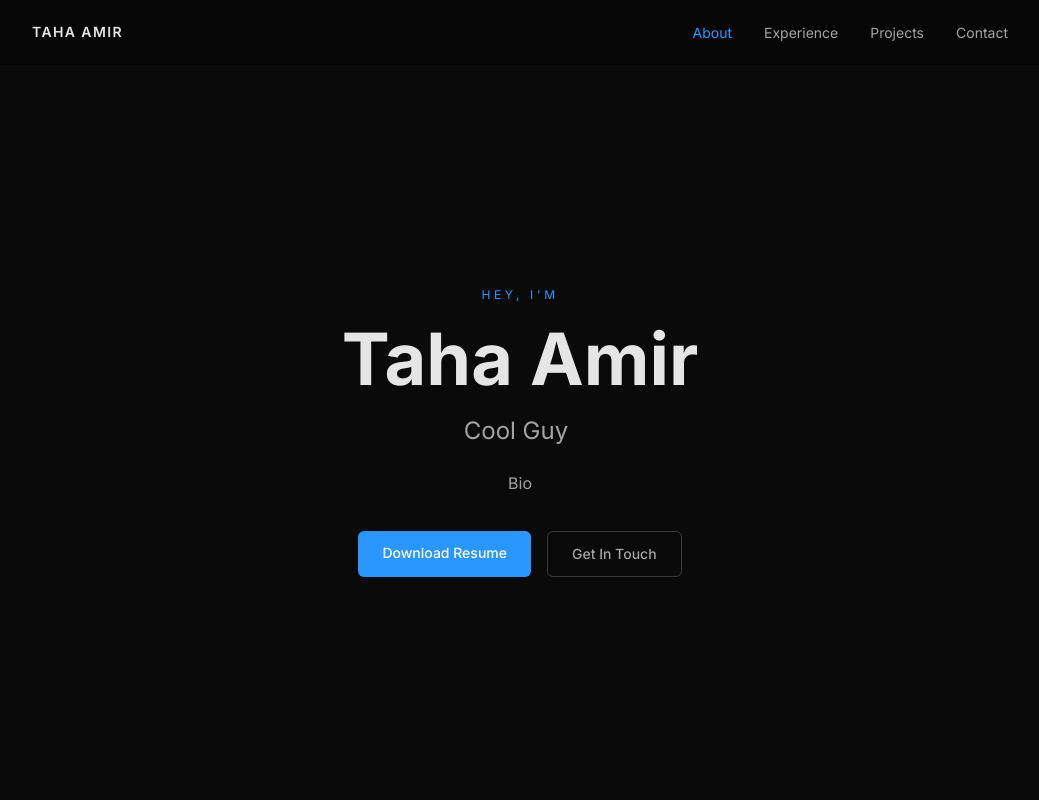
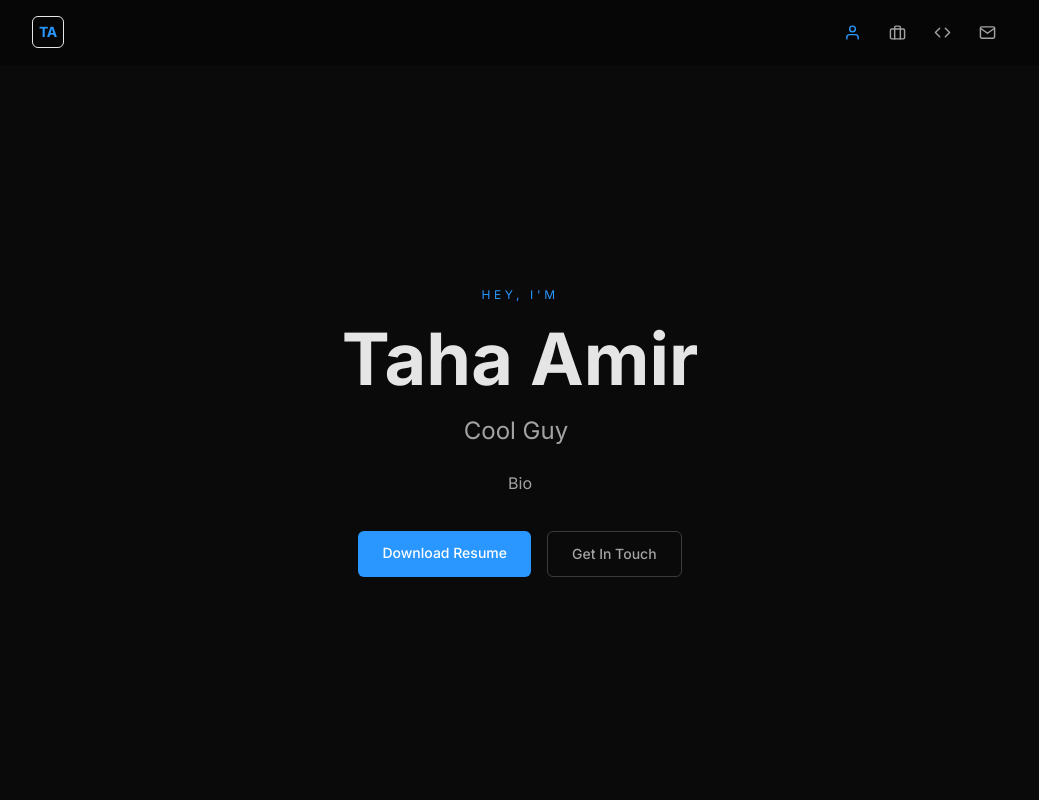
Before and after one commit to tahaamir25/TahaPortfolioWebsite, a Next.js app: page / in a window 1280 px wide. Shown: the top 800 px of the page, without its empty margins (120-1159 px from the left). Built offline with nearby package versions, Linux system fonts and the light colour scheme.

Commit message:
Made Changes To Icons & Animations On NavBar

```diff
--- a/src/components/sections/Contact.tsx
+++ b/src/components/sections/Contact.tsx
@@ -27,8 +27,7 @@ export default function Contact() {
       <SectionHeading>Get In Touch</SectionHeading>
 
       <p className="mt-6 text-muted text-base md:text-lg leading-relaxed max-w-md">
-        {/* TODO: Replace with your own message */}
-        TODO: A short line inviting people to reach out — e.g. &ldquo;Open to
+        Reach out — e.g. &ldquo;Open to
         new opportunities, collaborations, or just a good conversation.&rdquo;
       </p>
 
--- a/src/components/ui/Navbar.tsx
+++ b/src/components/ui/Navbar.tsx
@@ -1,14 +1,27 @@
 "use client";
 
 import { useState, useEffect } from "react";
-import { motion, AnimatePresence } from "framer-motion";
+import { motion, AnimatePresence, useReducedMotion } from "framer-motion";
 import { HiMenu, HiX } from "react-icons/hi";
-import { NAV_LINKS, SITE_NAME } from "@/lib/constants";
+import { FiUser, FiBriefcase, FiCode, FiMail } from "react-icons/fi";
+import type { IconType } from "react-icons";
+import { NAV_LINKS } from "@/lib/constants";
+
+const navIconMap: Record<string, IconType> = {
+  about: FiUser,
+  experience: FiBriefcase,
+  projects: FiCode,
+  contact: FiMail,
+};
+
+const iconSpring = { type: "spring", stiffness: 400, damping: 17 } as const;
 
 export default function Navbar() {
   const [menuOpen, setMenuOpen] = useState(false);
   const [activeSection, setActiveSection] = useState("");
   const [scrolled, setScrolled] = useState(false);
+  const [hoveredLink, setHoveredLink] = useState<string | null>(null);
+  const prefersReducedMotion = useReducedMotion();
 
   useEffect(() => {
     const onScroll = () => setScrolled(window.scrollY > 20);
@@ -36,8 +49,6 @@ export default function Navbar() {
     return () => observers.forEach((o) => o.disconnect());
   }, []);
 
-  const handleLinkClick = () => setMenuOpen(false);
-
   return (
     <header
       className={`fixed top-0 left-0 right-0 z-50 transition-all duration-300 border-b ${
@@ -47,37 +58,64 @@ export default function Navbar() {
       }`}
     >
       <nav className="max-w-5xl mx-auto px-6 h-16 flex items-center justify-between">
-        {/* Logo / name */}
+
         <a
           href="#"
-          className="text-sm font-semibold tracking-widest uppercase text-text-primary hover:text-accent transition-colors duration-200"
+          className="w-8 h-8 rounded-md bg-accent/10 border border-accent/20 flex items-center justify-center text-accent text-sm font-bold tracking-tight hover:bg-accent/20 transition-colors duration-200"
+          aria-label="Back to top"
         >
-          {SITE_NAME}
+          TA
         </a>
 
-        {/* Desktop links */}
-        <ul className="hidden md:flex items-center gap-8">
+        <ul className="hidden md:flex items-center gap-1">
           {NAV_LINKS.map(({ label, href }) => {
             const sectionId = href.replace("#", "");
             const isActive = activeSection === sectionId;
+            const isHovered = hoveredLink === href;
+            const Icon = navIconMap[sectionId];
+
             return (
               <li key={href}>
                 <a
                   href={href}
-                  className={`text-sm transition-colors duration-200 ${
+                  onMouseEnter={() => setHoveredLink(href)}
+                  onMouseLeave={() => setHoveredLink(null)}
+                  className={`flex items-center px-3 py-2 rounded-lg transition-colors duration-200 ${
                     isActive
                       ? "text-accent"
                       : "text-muted hover:text-text-primary"
                   }`}
                 >
-                  {label}
+
+                  <motion.span
+                    animate={
+                      !prefersReducedMotion && isHovered
+                        ? { scale: 1.15 }
+                        : { scale: 1.0 }
+                    }
+                    transition={iconSpring}
+                    className="flex items-center leading-none"
+                  >
+                    {Icon && <Icon size={17} />}
+                  </motion.span>
+
+                  <motion.span
+                    animate={{
+                      maxWidth: isHovered ? 72 : 0,
+                      opacity: isHovered ? 1 : 0,
+                      marginLeft: isHovered ? 6 : 0,
+                    }}
+                    transition={{ duration: 0.15, ease: "easeOut" }}
+                    className="overflow-hidden whitespace-nowrap text-sm font-medium"
+                  >
+                    {label}
+                  </motion.span>
                 </a>
               </li>
             );
           })}
         </ul>
 
-        {/* Mobile hamburger */}
         <button
           className="md:hidden text-muted hover:text-text-primary transition-colors duration-200"
           onClick={() => setMenuOpen((prev) => !prev)}
@@ -87,7 +125,6 @@ export default function Navbar() {
         </button>
       </nav>
 
-      {/* Mobile dropdown */}
       <AnimatePresence>
         {menuOpen && (
           <motion.ul
@@ -100,17 +137,23 @@ export default function Navbar() {
             {NAV_LINKS.map(({ label, href }) => {
               const sectionId = href.replace("#", "");
               const isActive = activeSection === sectionId;
+              const Icon = navIconMap[sectionId];
+
               return (
-                <li key={href} className="py-3 border-b border-white/5 last:border-0">
+                <li
+                  key={href}
+                  className="py-3 border-b border-white/5 last:border-0"
+                >
                   <a
                     href={href}
-                    onClick={handleLinkClick}
-                    className={`text-sm transition-colors duration-200 ${
+                    onClick={() => setMenuOpen(false)}
+                    className={`flex items-center gap-3 text-sm transition-colors duration-200 ${
                       isActive
                         ? "text-accent"
                         : "text-muted hover:text-text-primary"
                     }`}
                   >
+                    {Icon && <Icon size={16} />}
                     {label}
                   </a>
                 </li>
```
